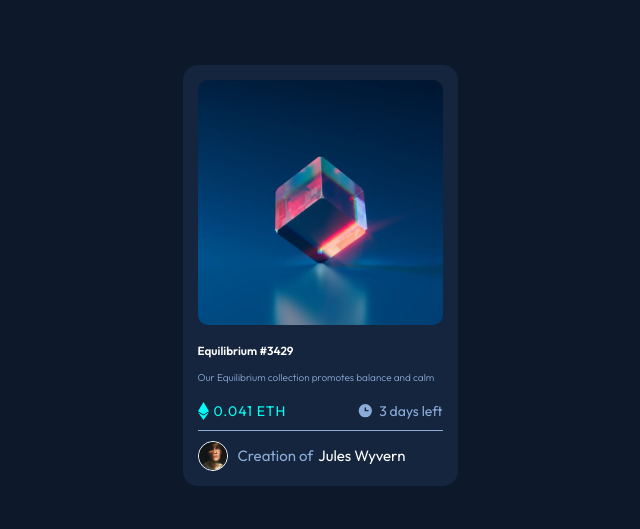
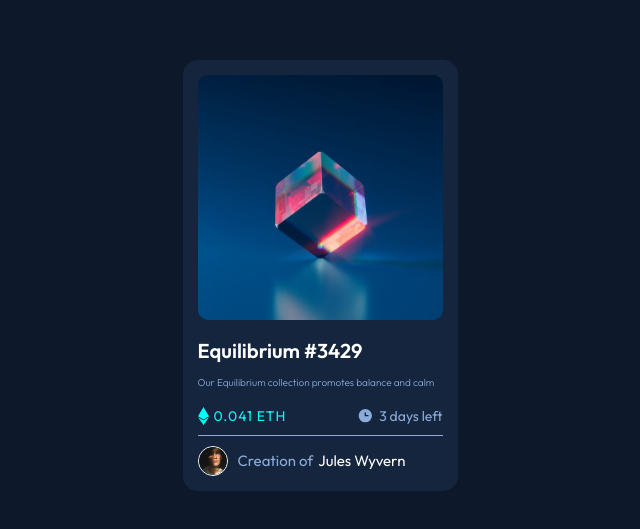
Before and after one commit to shawn-codes/nft-preview-card-component-main, a plain HTML site: page nft.html in a window 1280 px wide. Shown: the part 125-654 px from the top of the page, without its empty margins (320-960 px from the left). Drawn offline with Linux system fonts and the light colour scheme.

Commit message:
Font Updated

```diff
--- a/CSS/style.css
+++ b/CSS/style.css
@@ -63,7 +63,7 @@ body {
 
 h3 {
   margin-top: 1.5rem;
-  /* font-size: 20px; */
+  font-size: 20.1px;
   font-weight: 600;
 }
 
```
